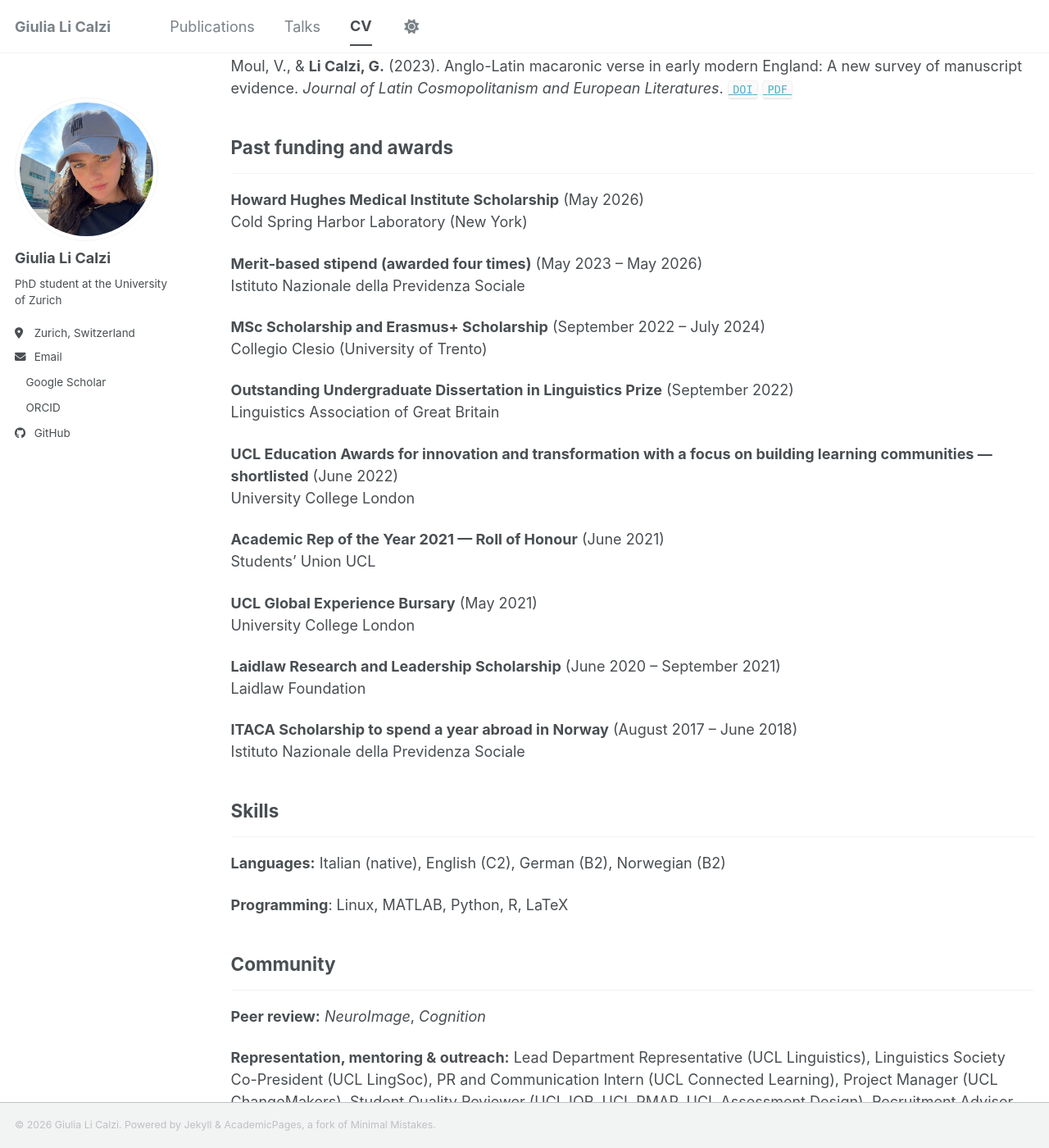
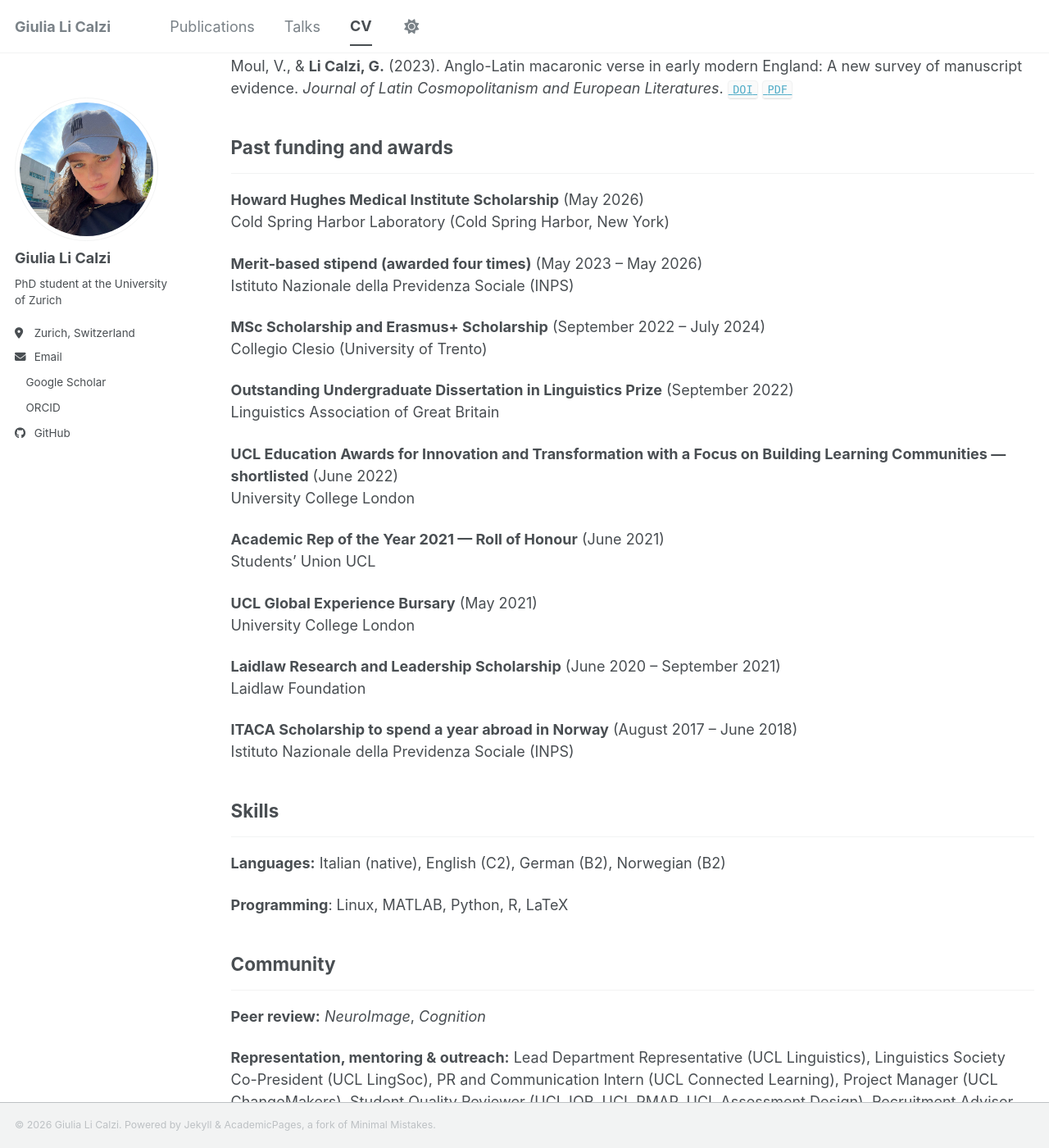
Before and after one commit to glicalzi/glicalzi.github.io, a Jekyll site: the page built from _pages/cv.md, in a window 1280 px wide and 1400 px high, scrolled down 538 px. Shown: the whole window at 82% size. Built offline with Jekyll 4.4.1, drawn with Linux system fonts in a browser that asks for light colours; a style sheet for code colours, icons or effects is not loaded.

Commit message:
Update cv.md

```diff
--- a/_pages/cv.md
+++ b/_pages/cv.md
@@ -28,10 +28,10 @@ Moul, V., & **Li Calzi, G.** (2023). Anglo-Latin macaronic verse in early modern
 ## Past funding and awards
 ---
 **Howard Hughes Medical Institute Scholarship** (May 2026)<br>
-Cold Spring Harbor Laboratory (New York)
+Cold Spring Harbor Laboratory (Cold Spring Harbor, New York)
 
 **Merit-based stipend (awarded four times)** (May 2023 &ndash; May 2026)<br>
-Istituto Nazionale della Previdenza Sociale
+Istituto Nazionale della Previdenza Sociale (INPS)
 
 **MSc Scholarship and Erasmus+ Scholarship** (September 2022 &ndash; July 2024)<br>
 Collegio Clesio (University of Trento)
@@ -39,7 +39,7 @@ Collegio Clesio (University of Trento)
 **Outstanding Undergraduate Dissertation in Linguistics Prize** (September 2022)<br>
 Linguistics Association of Great Britain
 
-**UCL Education Awards for innovation and transformation with a focus on building learning communities &mdash; shortlisted** (June 2022)<br>
+**UCL Education Awards for Innovation and Transformation with a Focus on Building Learning Communities &mdash; shortlisted** (June 2022)<br>
 University College London
 
 **Academic Rep of the Year 2021 &mdash; Roll of Honour** (June 2021)<br>
@@ -52,7 +52,7 @@ University College London
 Laidlaw Foundation
 
 **ITACA Scholarship to spend a year abroad in Norway** (August 2017 &ndash; June 2018)<br>
-Istituto Nazionale della Previdenza Sociale
+Istituto Nazionale della Previdenza Sociale (INPS)
 
 ## Skills
 ---
```
